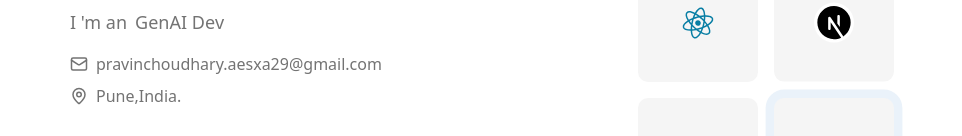
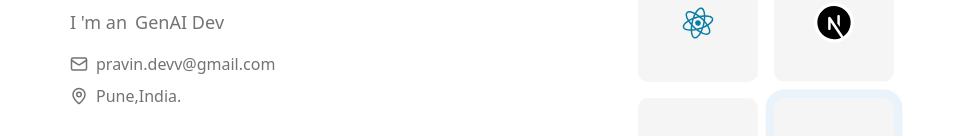
Before and after one commit to Pravin-Choudhary/Portfolio, a Next.js app: page / in a window 1280 px wide. Shown: the part 184-320 px from the top of the page, without its empty margins (168-1130 px from the left). Built offline with nearby package versions, Linux system fonts and the light colour scheme; grey boxes are pictures that could not be loaded.

Commit message:
feat:links social links added

```diff
--- a/src/components/about.tsx
+++ b/src/components/about.tsx
@@ -92,7 +92,7 @@ export function About() {
                 <div className="flex items-center space-x-2 ">
                   <Mail className="flex items-center h-[18px] w-[18px]" />
                   <p className="flex items-center text-sm sm:text-base">
-                    pravinchoudhary.aesxa29@gmail.com
+                    pravin.devv@gmail.com
                   </p>
                 </div>
                 <div className="flex items-center space-x-2 ">
--- a/src/components/contact.tsx
+++ b/src/components/contact.tsx
@@ -58,10 +58,10 @@ function onSubmit(values: z.infer<typeof formSchema>){
                 <div>
                   <p className="text-sm text-muted-foreground">Email</p>
                   <Link
-                    href="mailto:haquedot@gmail.com"
+                    href="mailto:pravin.devv@gmail.com"
                     className="font-medium hover:underline"
                   >
-                    pravinchoudhary.aesxa29@gmail.com
+                    pravin.devv@gmail.com
                   </Link>
                 </div>
               </div>
```
